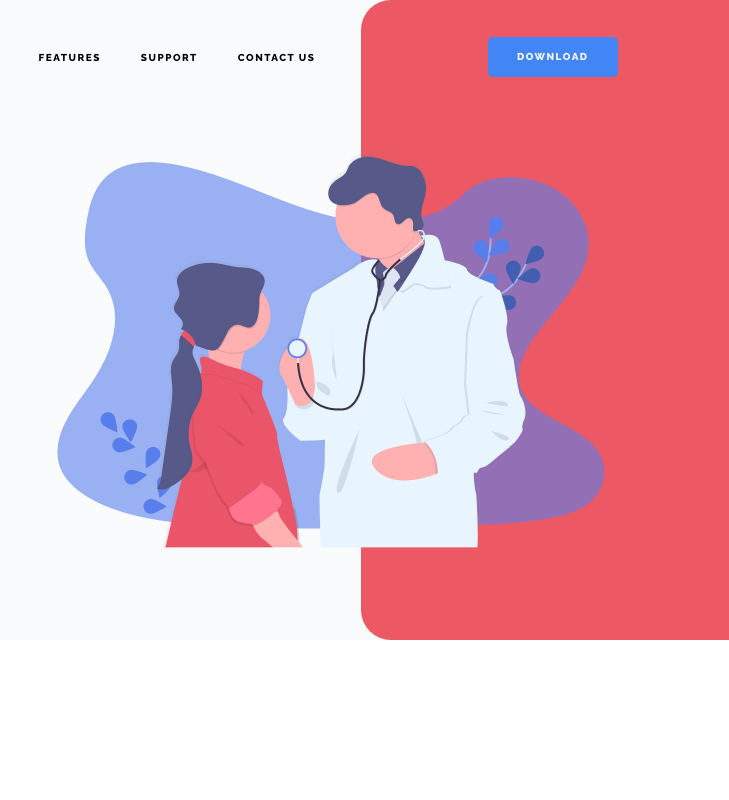
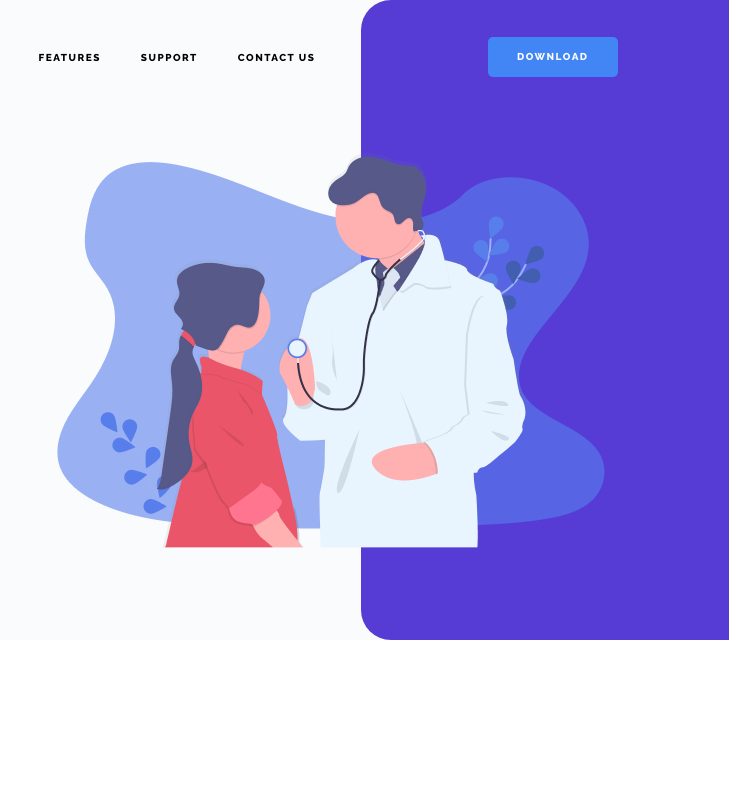
Before and after one commit to Nikkovalch/Website__corona, a plain HTML site: page index.html in a window 1280 px wide. Shown: the top 800 px of the page, 551-1280 px from the left. Drawn offline with nearby package versions, Linux system fonts and the light colour scheme.

Commit message:
color changed in the .get-started file

```diff
--- a/css/style.css
+++ b/css/style.css
@@ -345,7 +345,7 @@ body {
   height: 100%;
   top: 0;
   left: 75%;
-  background-color: #ec5863;
+  background-color: #563cd4;
   position: absolute;
   border-radius: 30px 0px 0px 30px;
 }
```
